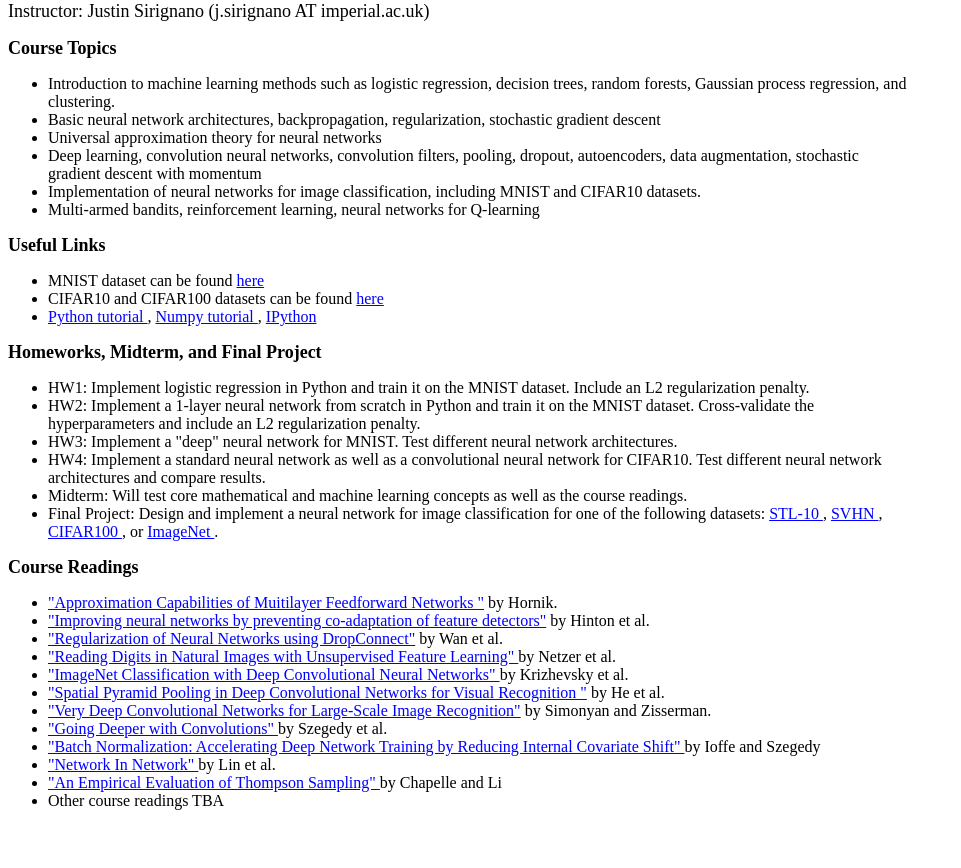
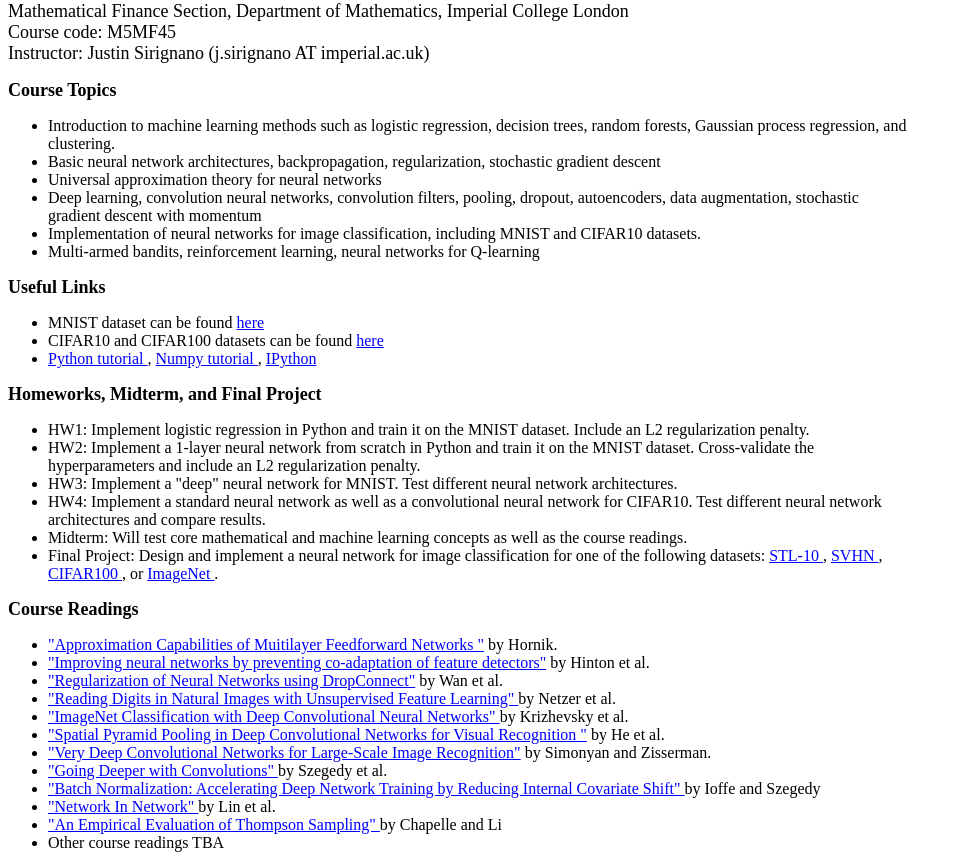
Before and after one commit to jasirign/NeuralNetworks_and_DeepLearning, a plain HTML site: page index.html in a window 1280 px wide. Shown: the part 60-928 px from the top of the page, without its empty margins (0-961 px from the left). Before the commit the page ends 886 px from the top, so only its background shows below. Drawn offline with Linux system fonts and the light colour scheme.

Commit message:
try this

```diff
--- a/index.html
+++ b/index.html
@@ -18,9 +18,9 @@
 
 
 <BODY BGCOLOR="White" LINK="blue" VLINK="blue" ALINK="blue">
-<P><FONT SIZE="6" COLOR=#000000><b>Introduction to Machine Learning</b></FONT></P>
+<P><FONT SIZE="6" COLOR=#000000><b>Introduction to Machine Learning </b></FONT></P>
 
-<P><FONT SIZE="4" COLOR=#000000>Instructor: Justin Sirignano (j.sirignano AT imperial.ac.uk)</FONT></P>
+<P><FONT SIZE="4" COLOR=#000000>Mathematical Finance Section, Department of Mathematics, Imperial College London <br> Course code: M5MF45 <br> Instructor: Justin Sirignano (j.sirignano AT imperial.ac.uk) <br> </FONT></P>
 
 
 
```
